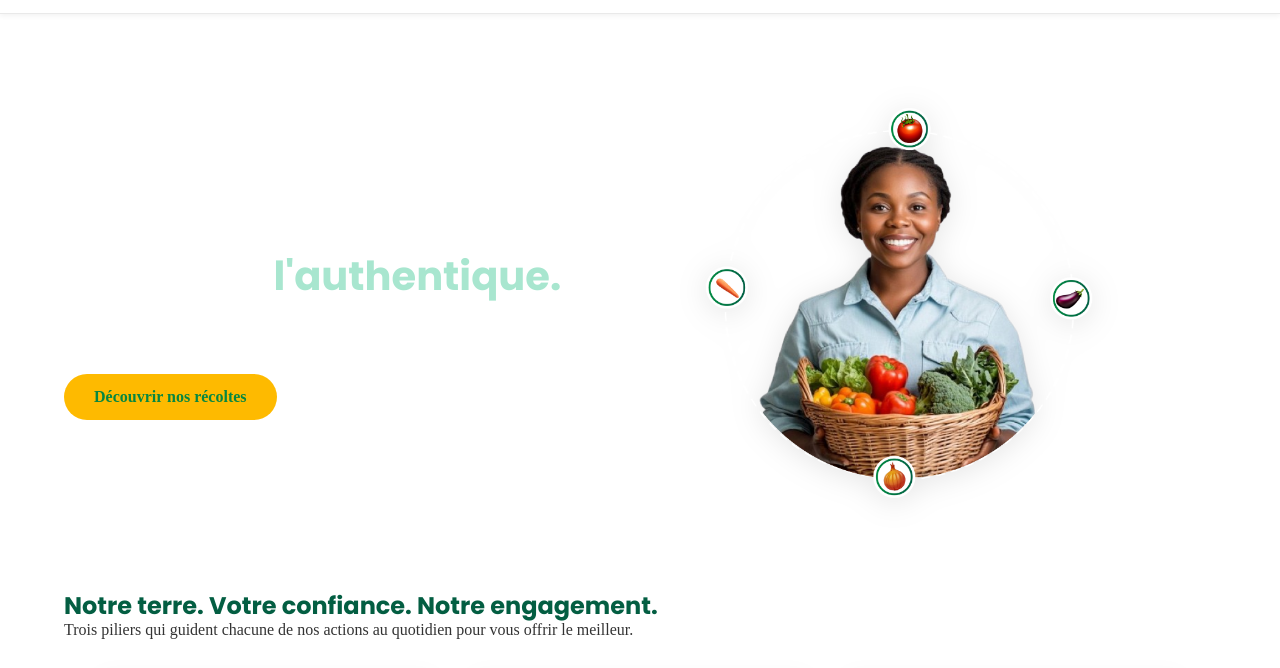
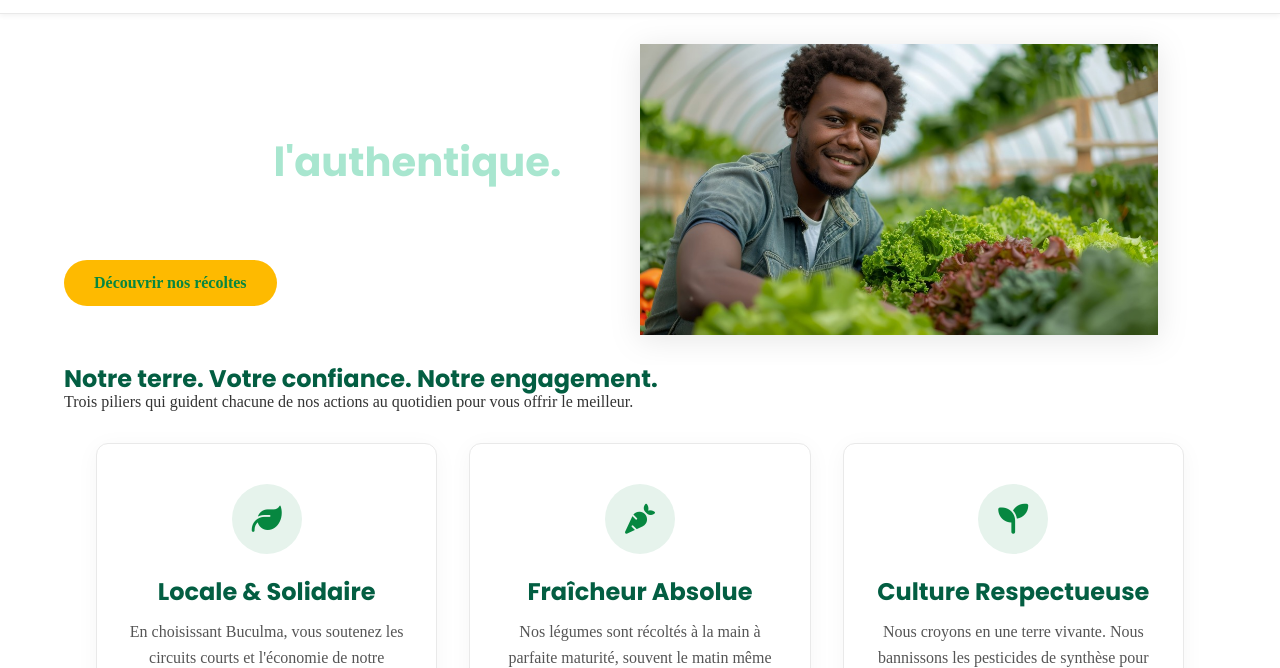
Before and after one commit to Turtle-wrld17/last-site, a plain HTML site: page index.html in a window 1280 px wide. Shown: the part 79-747 px from the top of the page. Drawn offline with Linux system fonts and the light colour scheme; files that its build step writes are made by us from their sources.

Commit message:
Update index.html

```diff
--- a/index.html
+++ b/index.html
@@ -57,7 +57,7 @@
                 </div>
 
                 <div class="hero-image">
-                    <img src="/images/hero_img.png" alt="Femme souriante tenant un panier de légumes frais">
+                    <img src="/images/abou-hero-img1.jpg" alt="Femme souriante tenant un panier de légumes frais">
                 </div>
 
             </div>
```
